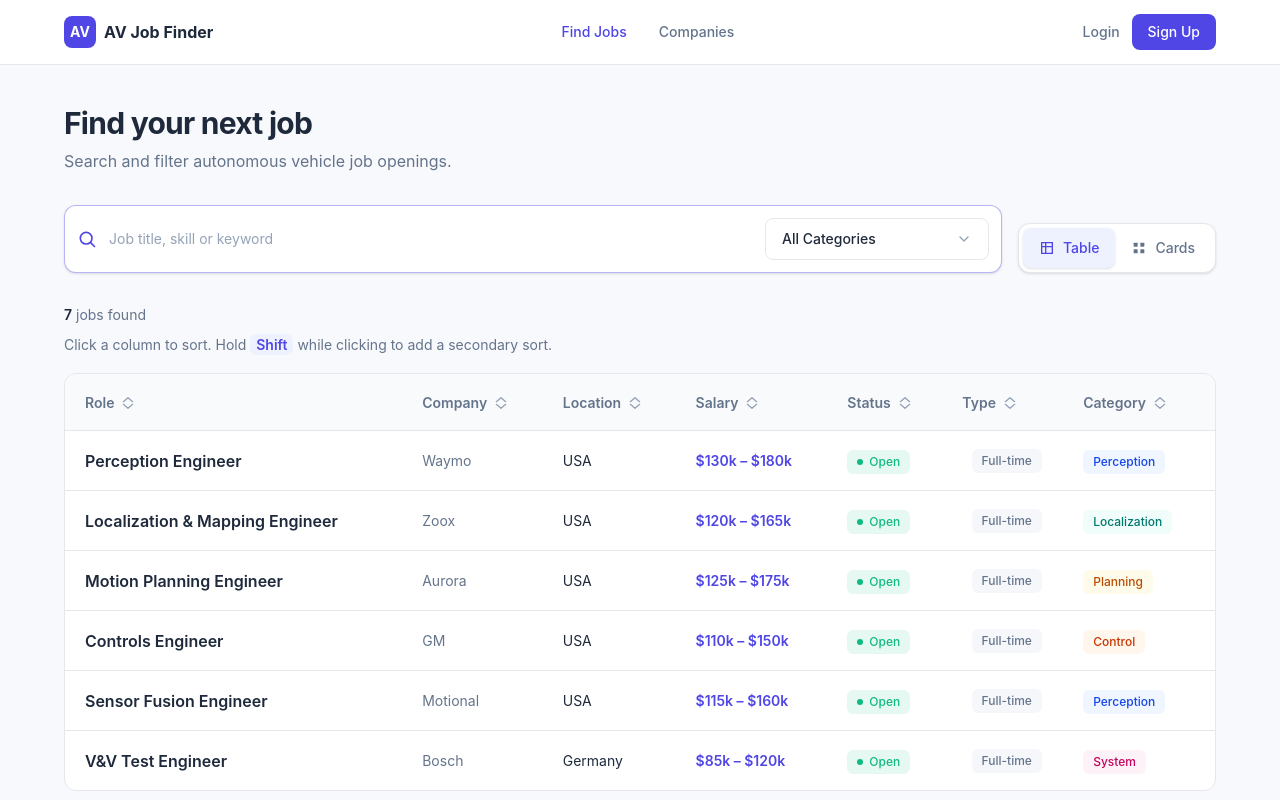
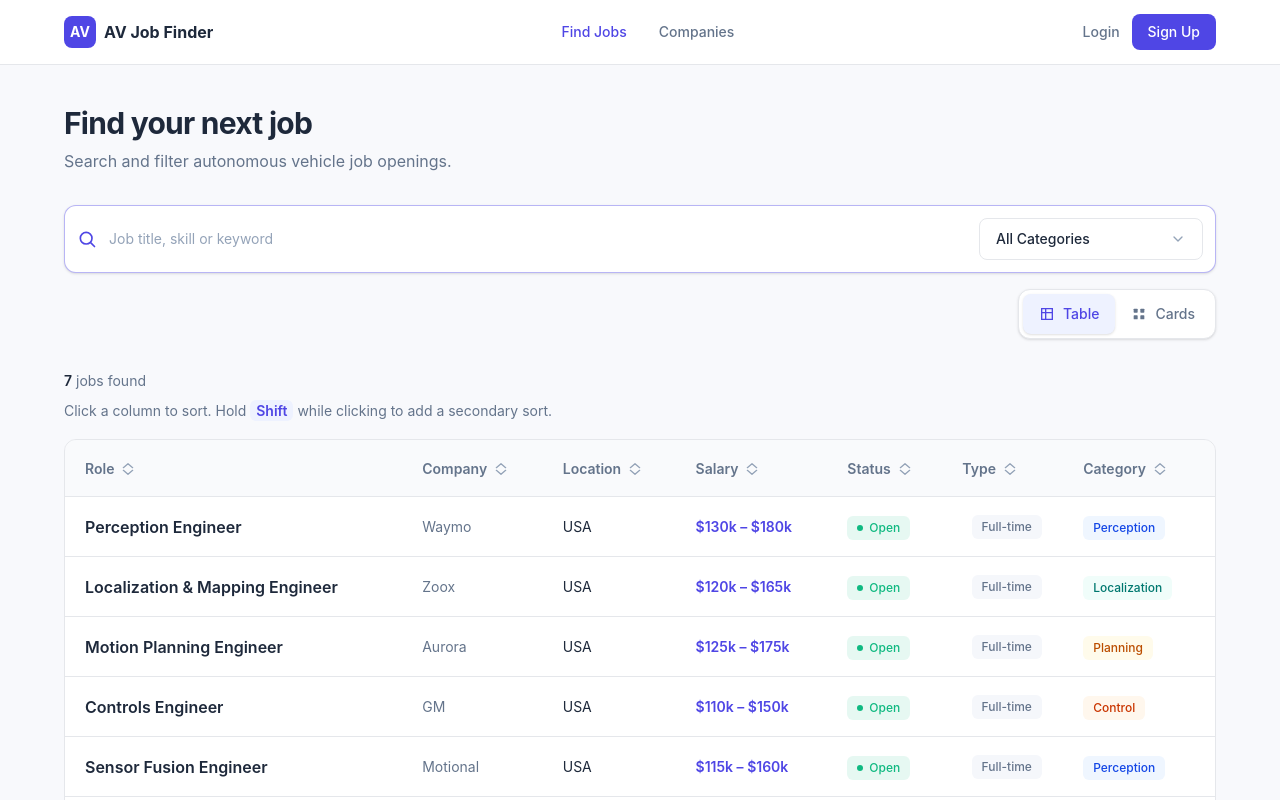
Before and after one commit to husthunterpy01/Autonomous_Vehicle_Job_Profiles_Group3, a Next.js app in the folder frontend/: page /Autonomous_Vehicle_Job_Profiles_Group3/search in a window 1280 px wide. Shown: the top 800 px of the page. Built offline with nearby package versions, Linux system fonts and the light colour scheme.

Commit message:
fix(fe-6): place view toggle above job table

```diff
--- a/frontend/app/search/search-client.tsx
+++ b/frontend/app/search/search-client.tsx
@@ -180,8 +180,7 @@ export default function SearchClient() {
         subtitle="Search and filter autonomous vehicle job openings."
       />
 
-      <div className="flex flex-col gap-4 lg:flex-row lg:items-end">
-        <div className="min-w-0 flex-1">
+      <div>
         <SearchBar
           className="mt-0"
           keyword={keyword}
@@ -196,8 +195,9 @@ export default function SearchClient() {
             syncUrl(keyword, category);
           }}
         />
+        <div className="mt-4 flex justify-end">
+          <ViewToggle view={view} onChange={setView} />
         </div>
-        <ViewToggle view={view} onChange={setView} />
       </div>
 
       <div className="mt-8">
--- a/frontend/components/ui/JobTable.tsx
+++ b/frontend/components/ui/JobTable.tsx
@@ -61,6 +61,39 @@ function SortIndicator({ direction }: { direction?: JobSortDirection }) {
   );
 }
 
+function JobTableRow({ job }: { job: Job }) {
+  return (
+    <tr
+      className="border-b border-line last:border-b-0 hover:bg-section/40"
+    >
+      <td className="px-4 py-4 pl-5 align-middle">
+        <Link
+          href={`/jobs/${job.id}`}
+          className="font-semibold text-ink hover:text-primary"
+        >
+          {job.title}
+        </Link>
+      </td>
+      <td className="px-4 py-4 text-sm text-ink-secondary">
+        {job.company}
+      </td>
+      <td className="px-4 py-4 text-sm text-ink">{job.country}</td>
+      <td className="whitespace-nowrap px-4 py-4 text-sm font-semibold text-primary">
+        {formatSalary(job)}
+      </td>
+      <td className="px-4 py-4">
+        <StatusBadge status={job.status} />
+      </td>
+      <td className="whitespace-nowrap px-4 py-4 text-center align-middle text-sm text-ink-secondary">
+        <Tag label={job.type} />
+      </td>
+      <td className="px-4 py-4 pr-5">
+        <CategoryTag category={job.category} />
+      </td>
+    </tr>
+  );
+}
+
 export default function JobTable({
   jobs,
   sorts,
@@ -111,33 +144,7 @@ export default function JobTable({
         </thead>
         <tbody>
           {jobs.map((job) => (
-            <tr
-              key={job.id}
-              className="border-b border-line last:border-b-0 hover:bg-section/40"
-            >
-              <td className="px-4 py-4 pl-5 align-middle">
-                <Link
-                  href={`/jobs/${job.id}`}
-                  className="font-semibold text-ink hover:text-primary"
-                >
-                  {job.title}
-                </Link>
-              </td>
-              <td className="px-4 py-4 text-sm text-ink-secondary">{job.company}</td>
-              <td className="px-4 py-4 text-sm text-ink">{job.country}</td>
-              <td className="whitespace-nowrap px-4 py-4 text-sm font-semibold text-primary">
-                {formatSalary(job)}
-              </td>
-              <td className="px-4 py-4">
-                <StatusBadge status={job.status} />
-              </td>
-              <td className="whitespace-nowrap px-4 py-4 text-center align-middle text-sm text-ink-secondary">
-                <Tag label={job.type} />
-              </td>
-              <td className="px-4 py-4 pr-5">
-                <CategoryTag category={job.category} />
-              </td>
-            </tr>
+            <JobTableRow key={job.id} job={job} />
           ))}
         </tbody>
       </table>
```
Lines whose indentation alone changed are shown as unchanged.
